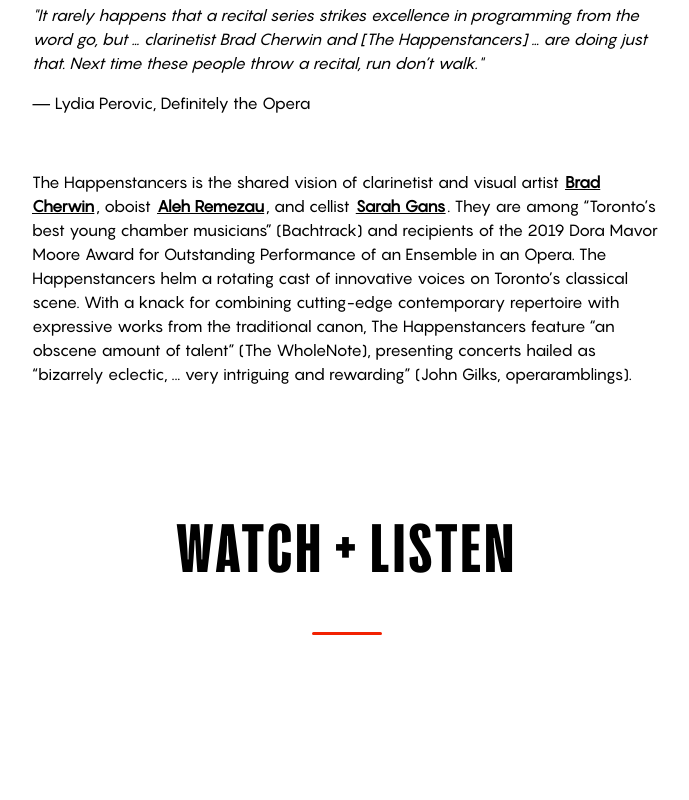
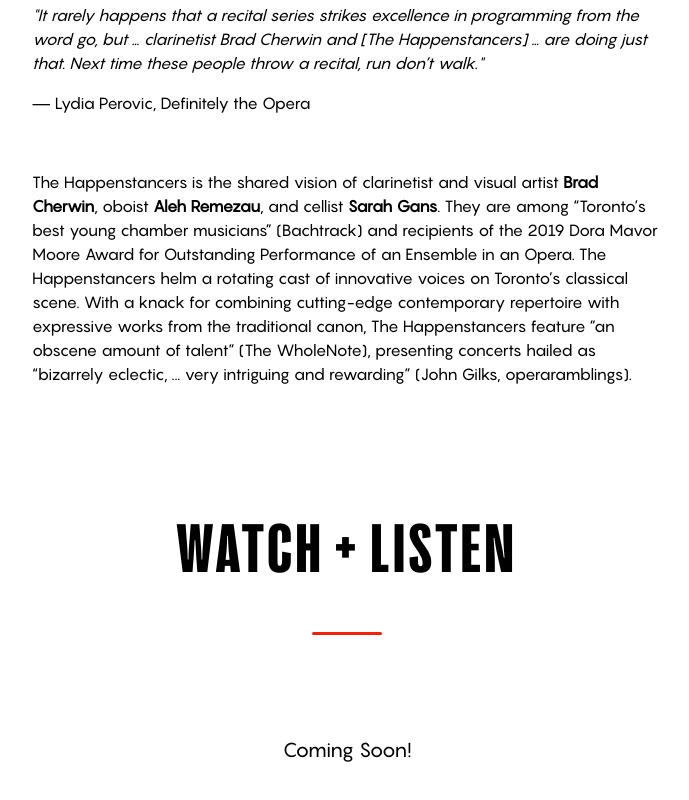
Before and after one commit to sarahmgans/Happenstancers, a plain HTML site: page index.html in a window 1280 px wide. Shown: the part 1091-1891 px from the top of the page, without its empty margins (293-982 px from the left). Drawn offline with nearby package versions, Linux system fonts and the light colour scheme.

Commit message:
starting concert info

```diff
--- a/index.html
+++ b/index.html
@@ -62,7 +62,7 @@
         <div>
           <p><span class="italic">"It rarely happens that a recital series strikes excellence in programming from the word go, but … clarinetist Brad Cherwin and [The Happenstancers] … are doing just that. Next time these people throw a recital, run don’t walk."</span></p>
           <p>— Lydia Perovic, Definitely the Opera</p>
-          <p class="bioBody">The Happenstancers is the shared vision of clarinetist and visual artist <a href="brad.html" class="bio">Brad Cherwin</a>, oboist <a href="aleh.html" class="bio">Aleh Remezau</a>, and cellist <a href="sarah.html" class="bio">Sarah Gans</a>. They are among “Toronto’s best young chamber musicians” (Bachtrack) and recipients of the 2019 Dora Mavor Moore Award for Outstanding Performance of an Ensemble in an Opera. The Happenstancers helm a rotating cast of innovative voices on Toronto’s classical scene. With a knack for combining cutting-edge contemporary repertoire with expressive works from the traditional canon, The Happenstancers feature “an obscene amount of talent” (The WholeNote), presenting concerts hailed as “bizarrely eclectic, ... very intriguing and rewarding” (John Gilks, operaramblings).</p>
+          <p class="bioBody">The Happenstancers is the shared vision of clarinetist and visual artist <span class="bioNames">Brad Cherwin</span>, oboist <span class="bioNames">Aleh Remezau</span>, and cellist <span class="bioNames">Sarah Gans</span>. They are among “Toronto’s best young chamber musicians” (Bachtrack) and recipients of the 2019 Dora Mavor Moore Award for Outstanding Performance of an Ensemble in an Opera. The Happenstancers helm a rotating cast of innovative voices on Toronto’s classical scene. With a knack for combining cutting-edge contemporary repertoire with expressive works from the traditional canon, The Happenstancers feature “an obscene amount of talent” (The WholeNote), presenting concerts hailed as “bizarrely eclectic, ... very intriguing and rewarding” (John Gilks, operaramblings).</p>
         </div>
       </div>
       </div>
@@ -73,7 +73,7 @@
       <h2>Watch + Listen</h2>
         <div class="bodyLine"></div>
           <div>
-
+            <p>Coming Soon!</p>
           </div>
       </div>
     </section>
--- a/sass/_about.scss
+++ b/sass/_about.scss
@@ -25,4 +25,7 @@ section.about{
       color: $accentColor;
     }
   }
+  .bioNames {
+    font-weight: bold;
+  }
 }
--- a/sass/_work.scss
+++ b/sass/_work.scss
@@ -3,4 +3,8 @@ section.work{
   .bodyLine {
     margin-bottom: 100px;
   }
+  p {
+    text-align: center;
+    font-size: 20px;
+  }
 }
```
Also changed, not shown: individualBios/aleh.html (renamed from aleh.html), individualBios/brad.html (renamed from brad.html), individualBios/sarah.html (renamed from sarah.html), sass/main.css, 1 other file.
